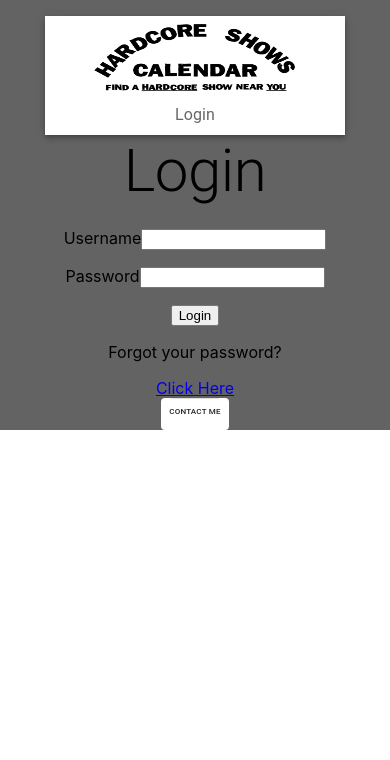
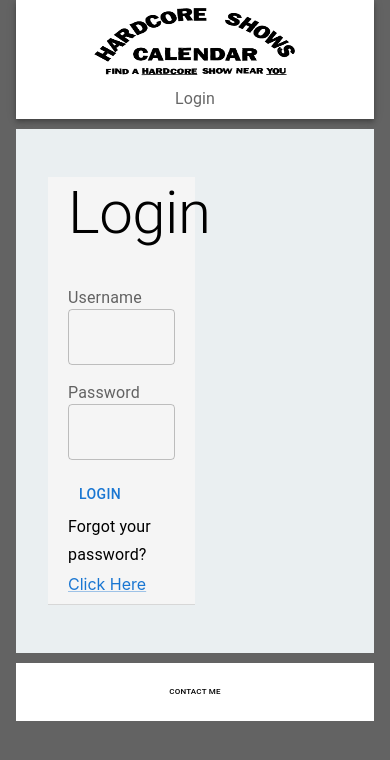
Before and after one commit to seancrim23/hc_shows_calendar, a React (Create React App) app in the folder front/hc-shows-calendar/: page /login in a window 390 px wide. Shown: the top 760 px of the page. Built offline with nearby package versions, Linux system fonts and the light colour scheme.

Commit message:
further refactoring to improve responsiveness and began to refactor forms to use material ui components

```diff
--- a/front/hc-shows-calendar/src/components/AuthForm.js
+++ b/front/hc-shows-calendar/src/components/AuthForm.js
@@ -1,4 +1,7 @@
 import { useActionData, useNavigation, Form, json, redirect } from "react-router-dom";
+import InputLabel from "@mui/material/InputLabel";
+import TextField from "@mui/material/TextField";
+import Button from "@mui/material/Button";
 
 //TODO needs material UI
 //maybe formik?
@@ -10,21 +13,21 @@ function AuthForm({ method }) {
 
   var actionButtons = (
     <div>
-      <button disabled={isSubmitting}>
+      <Button disabled={isSubmitting}>
         {isSubmitting ? 'Submitting...' : 'Login'}
-      </button>
+      </Button>
     </div>
   );
 
   return (
     <Form method={method}>
       <p>
-        <label htmlFor="username">Username</label>
-        <input id="username" type="text" name="username" required />
+        <InputLabel htmlFor="username">Username</InputLabel>
+        <TextField id="username" type="text" name="username" required />
       </p>
       <p>
-        <label htmlFor="password">Password</label>
-        <input id="password" type="password" name="password" required />
+        <InputLabel htmlFor="password">Password</InputLabel>
+        <TextField id="password" type="password" name="password" required />
       </p>
       {data && data.error && <div>{data.error}</div>}
       {actionButtons}
--- a/front/hc-shows-calendar/src/components/Footer.js
+++ b/front/hc-shows-calendar/src/components/Footer.js
@@ -1,13 +1,44 @@
 import { Button, Paper, Divider } from '@mui/material';
+import Grid from '@mui/material/Grid';
+import Box from '@mui/material/Box';
+import Container from '@mui/material/Container';
+import Typography from '@mui/material/Typography';
+
+/*
+            <Grid item xs={12}>
+                <Paper elevation={0} sx={{ position: 'relative', left: '0', bottom: '0', textAlign: 'center', paddingBottom: '5px' }}>
+                    <Divider sx={{ width: { xs: '70%', sm: '70%', md: '60%', lg: '40%', xl: '40%' }, marginLeft: 'auto', marginRight: 'auto' }} />
+                </Paper>
+            </Grid>
+
+                    <>
+            <Container maxWidth="lg">
+                <Box component="footer" sx={{ width: 'auto', position: 'fixed', bottom: 0, bgcolor: 'background.paper', py: 2, px: 2, mt: 'auto' }}>
+                    <Button underline="hover" color="inherit" component="button" href="mailto:sean.g.crim@gmail.com" sx={{ fontSize: { xs: '0.5rem', sm: '0.7rem', md: '.8rem', lg: '.9rem', xl: '1rem' } }}>Contact Me</Button>
+                </Box>
+            </Container>
+        </>
+*/
 
 function Footer() {
     return (
-        <>
-            <Paper elevation={0} sx={{position: 'relative', left: '0', bottom: '0', textAlign: 'center', paddingBottom: '5px'}}>
-                <Divider sx={{width: {xs: '70%', sm: '70%', md: '60%', lg: '40%', xl: '40%'}, marginLeft: 'auto', marginRight: 'auto'}}/>
-                <Button underline="hover" color="inherit" component="button" href="mailto:sean.g.crim@gmail.com" sx={{ fontSize: { xs: '0.5rem', sm: '0.7rem', md: '.8rem', lg: '.9rem', xl: '1rem'}}}>Contact Me</Button>
-            </Paper>
-        </>
+        <Box
+            sx={{
+                width: "100%",
+                height: "auto",
+                backgroundColor: "white",
+                paddingTop: "1rem",
+                paddingBottom: "1rem",
+            }}
+        >
+            <Container maxWidth="lg">
+                <Grid container direction="column" alignItems="center">
+                    <Grid item xs={12}>
+                        <Button underline="hover" color="inherit" component="button" href="mailto:sean.g.crim@gmail.com" sx={{ fontSize: { xs: '0.5rem', sm: '0.7rem', md: '.8rem', lg: '.9rem', xl: '1rem' } }}>Contact Me</Button>
+                    </Grid>
+                </Grid>
+            </Container>
+        </Box>
     );
 }
 
--- a/front/hc-shows-calendar/src/components/Header.js
+++ b/front/hc-shows-calendar/src/components/Header.js
@@ -15,13 +15,11 @@ function Header({ loggedIn }) {
   ]
 
   return (
-    <Grid item xs={12}>
-      <Box sx={{ flexGrow: 1, marginTop: 2 }}>
-        <AppBar position="static" sx={{ background: 'white', width: { xs: 300, sm: 600, md: 700, lg: 700, xl: 700 } }}>
+        <AppBar position="static" sx={{ background: 'white' }}>
           <Link href='/' sx={{ justifyContent: 'center', margin: 'auto', marginTop: 0.5 }}>
             <Box component="img" sx={{
-              height: { xs: 75, sm: 200, md: 200, lg: 200, xl: 200 },
-              width: { xs: 210, sm: 500, md: 500, lg: 500, xl: 500 }
+                            height: { xs: 75, sm: 200, md: 200, lg: 200, xl: 200 },
+                            width: { xs: 210, sm: 500, md: 500, lg: 500, xl: 500 }
             }} src={hc_shows_calendar_logo} alt="hc shows calendar logo" />
           </Link>
           <Breadcrumbs sx={{
@@ -35,8 +33,6 @@ function Header({ loggedIn }) {
             {headeroptions}
           </Breadcrumbs>
         </AppBar>
-      </Box>
-    </Grid>
   );
 }
 
--- a/front/hc-shows-calendar/src/components/common/GridWrapper/GridWrapper.js
+++ b/front/hc-shows-calendar/src/components/common/GridWrapper/GridWrapper.js
@@ -7,7 +7,7 @@ const GridWrapper = ({ children }) => {
     console.log(children)
 
     return (
-        <Grid container item sx={{
+        <Grid container item xs={12} sx={{
             flexGrow: 1,
             display: 'flex',
             direction:'column',
@@ -16,7 +16,6 @@ const GridWrapper = ({ children }) => {
             padding: '48px 32px',
             marginTop: '10px',
             marginBottom: '10px',
-            width: {xs: '85%', s: '63%', md: '58%', lg:'55%', xl: '40%'},
             backgroundColor: '#eaeff1',
          }}>
             {children}
--- a/front/hc-shows-calendar/src/pages/Auth.js
+++ b/front/hc-shows-calendar/src/pages/Auth.js
@@ -1,16 +1,34 @@
 import Typography from '@mui/material/Typography';
 import AuthForm from "../components/AuthForm";
+import GridWrapper from '../components/common/GridWrapper/GridWrapper';
+import { Link } from '@mui/material';
+import Grid from '@mui/material/Grid';
 
 function AuthPage() {
     return (
-        <div style={{ textAlign: 'center' }}>
-            <Typography variant="h2" gutterBottom>Login</Typography>
-            <AuthForm method="POST" />
-            <div>
-                <p>Forgot your password?</p>
-                <a href="/reset">Click Here</a>
-            </div>
-        </div>
+        <GridWrapper>
+            <Grid container item xs={6} sx={{
+                flexGrow: 1,
+                backgroundColor: '#f5f5f5',
+                borderBottom: '1px solid rgba(0, 0, 0, 0.12)',
+                paddingLeft: '20px',
+                paddingRight: '20px',
+                paddingBottom: '10px'
+            }}>
+                <Grid item xs={12}>
+                    <Typography variant="h2" gutterBottom>Login</Typography>
+                </Grid>
+                <Grid item xs={12}>
+                    <AuthForm method="POST" />
+                </Grid>
+                <Grid item xs={12}>
+                    <Typography variant="subtitle1" gutterBottom>Forgot your password?</Typography>
+                </Grid>
+                <Grid item xs={12}>
+                    <Link href="/reset">Click Here</Link>
+                </Grid>
+            </Grid>
+        </GridWrapper>
     )
 }
 
--- a/front/hc-shows-calendar/src/pages/Root.js
+++ b/front/hc-shows-calendar/src/pages/Root.js
@@ -4,6 +4,8 @@ import Footer from '../components/Footer';
 import Grid from '@mui/material/Grid';
 import { useEffect } from 'react';
 import { getTokenDuration } from '../util/auth';
+import { Box } from '@mui/material';
+import Container from '@mui/material/Container';
 
 function RootLayout() {
     const token = useRouteLoaderData('root');
@@ -29,17 +31,24 @@ function RootLayout() {
         }, tokenDuration);
     }, [token, submit]);
 
-    return <Grid
+    return (
+        <Box sx={{ background: '#636363', height: '100vh' }}>
+            <Container maxWidth="lg">
+                <Header loggedIn={loggedIn} />
+                <Grid
                     container
                     alignItems="center"
-        justifyContent="center"
+                    justifyContent="flex-start"
                     spacing={0}
                     direction="column"
-        sx={{ background: '#636363' }}>
-        <Header loggedIn={loggedIn} />
+                    display="flex">
                     <Outlet />
+                </Grid>
                 <Footer />
-    </Grid>
+            </Container>
+
+        </Box>
+    );
 }
 
 export default RootLayout;
```
Lines whose indentation alone changed are shown as unchanged.
